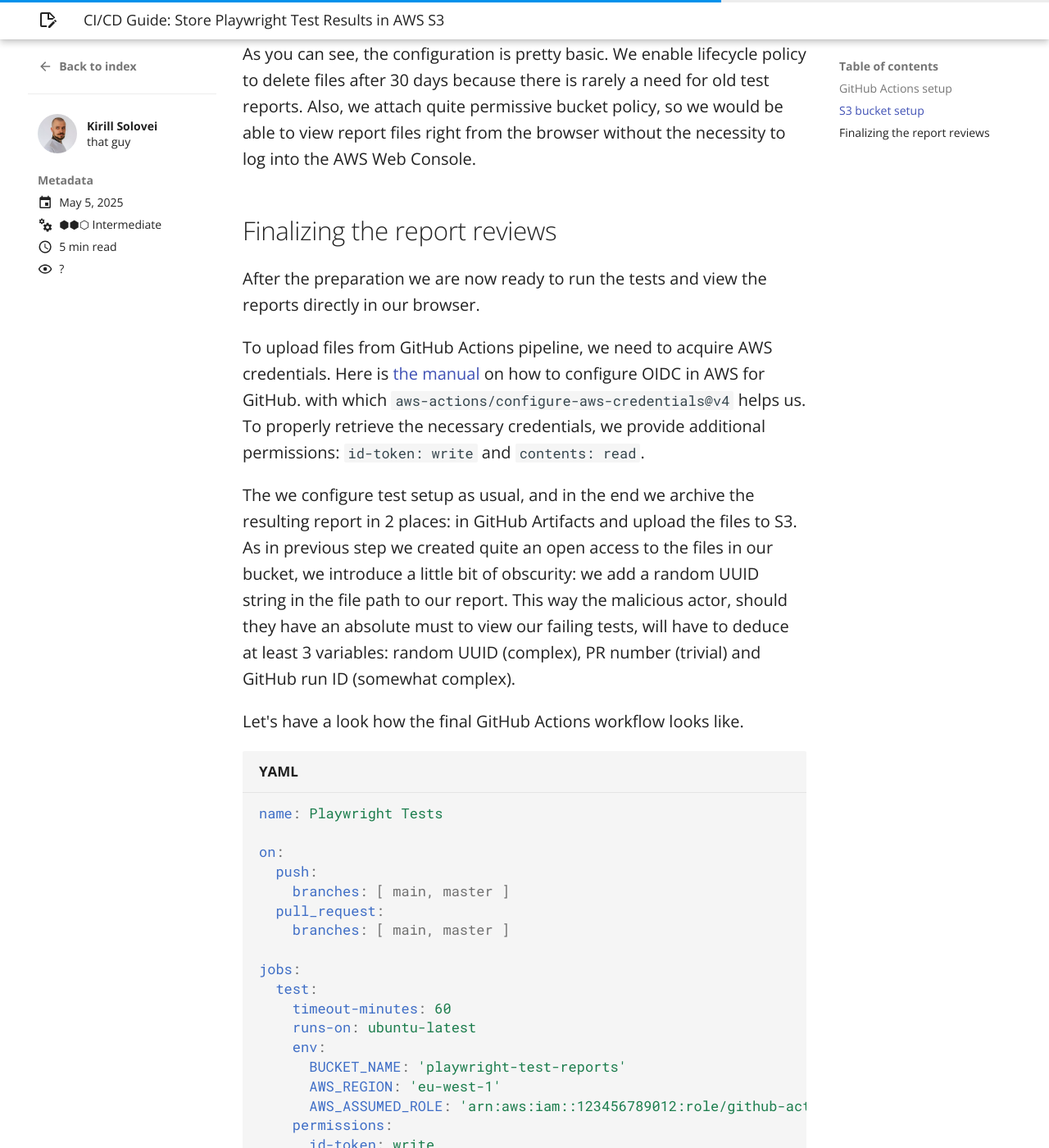
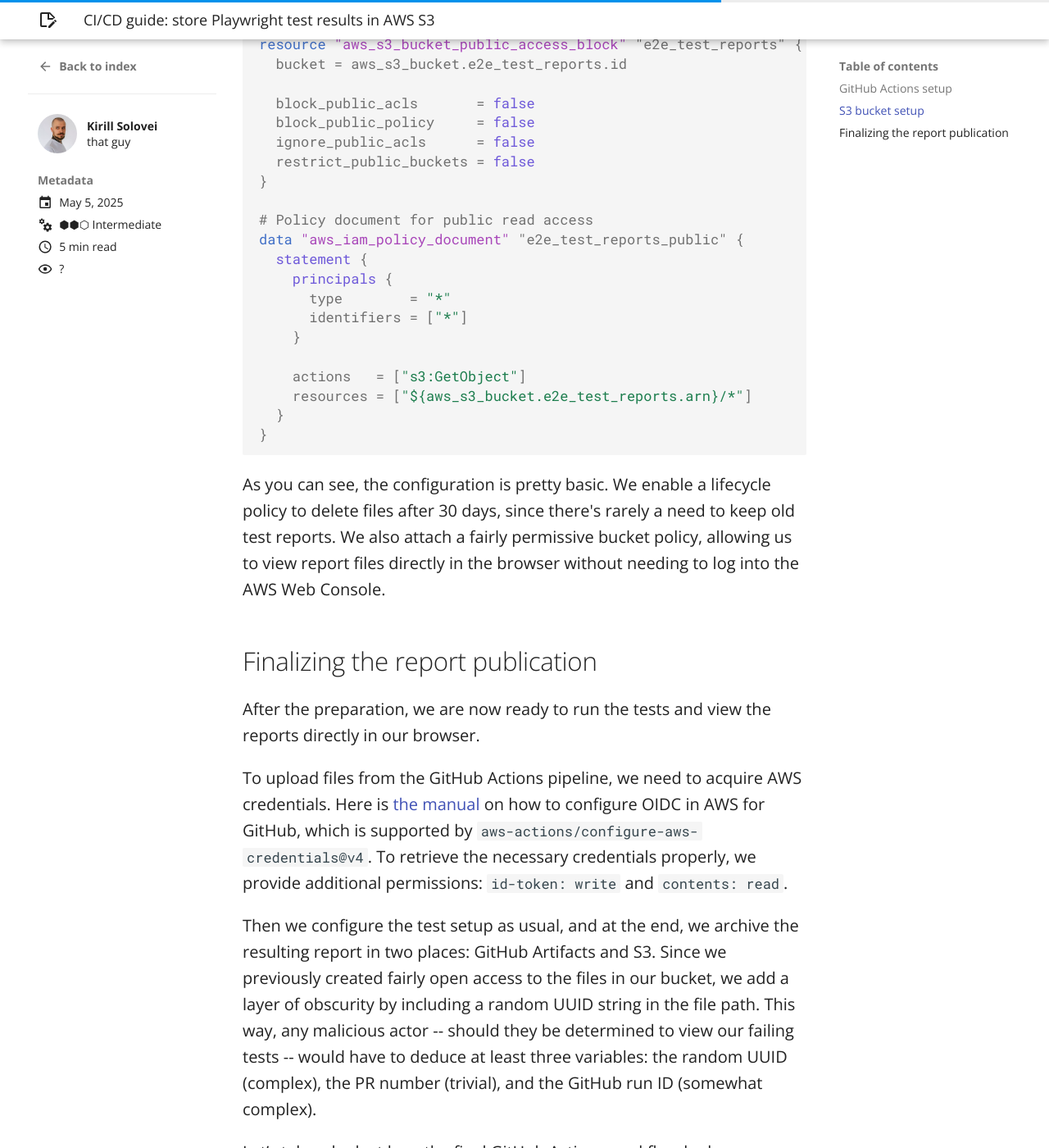
Before and after one commit to hatedabamboo/notes.hatedabamboo.me, an MkDocs documentation site: the page built from docs/posts/cicd-guide-store-playwright-test-results-in-aws-s3.md, in a window 1280 px wide and 1400 px high, scrolled down 4370 px. Shown: the whole window at 82% size. Built offline with MkDocs 1.6.1 and Material for MkDocs 9.7.7, drawn with Linux system fonts in a browser that asks for light colours; some of the changed text lies outside the part shown.

Commit message:
New post: Storing Playwright test results in AWS S3

````diff
--- a/docs/posts/cicd-guide-store-playwright-test-results-in-aws-s3.md
+++ b/docs/posts/cicd-guide-store-playwright-test-results-in-aws-s3.md
@@ -62,27 +63,27 @@
 
 I just want to emphasize a few key points here.
 
-We must use Ubuntu as the base image, because Playwright dependencies rely solely on Debian [package distributions](https://github.com/microsoft/playwright/blob/cb74d37063dd9add760b49db001bbfa950d77e5b/packages/playwright-core/src/server/registry/dependencies.ts#L110). This should not be an issue running the tests in the pipeline, but for local setups on RHEL-based distributions it might introduce fun challenges.
+We must use Ubuntu as the base image because Playwright dependencies rely exclusively on Debian [package distributions](https://github.com/microsoft/playwright/blob/cb74d37063dd9add760b49db001bbfa950d77e5b/packages/playwright-core/src/server/registry/dependencies.ts#L110). This should not be an issue when running tests in the pipeline, but for local setups on RHEL-based distributions, it might introduce some fun challenges.
 
-Also, running tests on each pull request and push to main branches may be time consuming, so it makes total sense to cache bloated browser downloads (which are ~500Mb) and store for some time. In the following example we save the cache for a day:
+Also, running tests on every pull request and push to main branches can be time-consuming, so it makes perfect sense to cache the bloated browser downloads (which are around 500 MB) and store them for a while. In the following example, we cache them for a day:
 
 ```yaml
-      - name: Get date
-        id: date
-        run: echo "date=$(date +%Y-%m-%d)" >> $GITHUB_OUTPUT
-      - name: Cache Playwright browsers
-        id: cache-playwright-browsers
-        uses: actions/cache@v4
-        with:
-          path: ~/.cache/ms-playwright
-          key: playwright-browsers-${{ steps.date.outputs.date }}
+    - name: Get date
+      id: date
+      run: echo "date=$(date +%Y-%m-%d)" >> $GITHUB_OUTPUT
+    - name: Cache Playwright browsers
+      id: cache-playwright-browsers
+      uses: actions/cache@v4
+      with:
+        path: ~/.cache/ms-playwright
+        key: playwright-browsers-${{ steps.date.outputs.date }}
 ```
 
 ## S3 bucket setup
 
-The first part of the configuration is done, now let's do something about them reports, right?
+The first part of the configuration is done -- now let’s do something about those reports, right?
 
-Obviously, we need a bucket. So let's create one. For the sake of simplicity I will provide only Terraform code here.
+Obviously, we need a bucket. So let’s create one. For the sake of simplicity, I’ll provide only the Terraform code here.
 
 ```hcl
 # S3 bucket for e2e test reports
@@ -143,17 +144,17 @@
 }
 ```
 
-As you can see, the configuration is pretty basic. We enable lifecycle policy to delete files after 30 days because there is rarely a need for old test reports. Also, we attach quite permissive bucket policy, so we would be able to view report files right from the browser without the necessity to log into the AWS Web Console.
+As you can see, the configuration is pretty basic. We enable a lifecycle policy to delete files after 30 days, since there's rarely a need to keep old test reports. We also attach a fairly permissive bucket policy, allowing us to view report files directly in the browser without needing to log into the AWS Web Console.
 
-## Finalizing the report reviews
+## Finalizing the report publication
 
-After the preparation we are now ready to run the tests and view the reports directly in our browser.
+After the preparation, we are now ready to run the tests and view the reports directly in our browser.
 
-To upload files from GitHub Actions pipeline, we need to acquire AWS credentials. Here is [the manual](https://docs.github.com/en/actions/security-for-github-actions/security-hardening-your-deployments/configuring-openid-connect-in-amazon-web-services) on how to configure OIDC in AWS for GitHub. with which `aws-actions/configure-aws-credentials@v4` helps us. To properly retrieve the necessary credentials, we provide additional permissions: `id-token: write` and `contents: read`.
+To upload files from the GitHub Actions pipeline, we need to acquire AWS credentials. Here is [the manual](https://docs.github.com/en/actions/security-for-github-actions/security-hardening-your-deployments/configuring-openid-connect-in-amazon-web-services) on how to configure OIDC in AWS for GitHub, which is supported by `aws-actions/configure-aws-credentials@v4`. To retrieve the necessary credentials properly, we provide additional permissions: `id-token: write` and `contents: read`.
 
-The we configure test setup as usual, and in the end we archive the resulting report in 2 places: in GitHub Artifacts and upload the files to S3. As in previous step we created quite an open access to the files in our bucket, we introduce a little bit of obscurity: we add a random UUID string in the file path to our report. This way the malicious actor, should they have an absolute must to view our failing tests, will have to deduce at least 3 variables: random UUID (complex), PR number (trivial) and GitHub run ID (somewhat complex).
+Then we configure the test setup as usual, and at the end, we archive the resulting report in two places: GitHub Artifacts and S3. Since we previously created fairly open access to the files in our bucket, we add a layer of obscurity by including a random UUID string in the file path. This way, any malicious actor -- should they be determined to view our failing tests -- would have to deduce at least three variables: the random UUID (complex), the PR number (trivial), and the GitHub run ID (somewhat complex).
 
-Let's have a look how the final GitHub Actions workflow looks like.
+Let’s take a look at how the final GitHub Actions workflow looks.
 
 ```yaml
 name: Playwright Tests
@@ -215,8 +216,7 @@
           echo "Uploaded test report to S3: https://${{ env.BUCKET_NAME }}.s3.${{ env.AWS_REGION }}.amazonaws.com/${RANDOM_ID}/PR${{ github.event.pull_request.number }}/${{ github.run_id }}/index.html"
 ```
 
-Of course, this solution is far from secure. To add more safety to publishing the test reports we can utilize Signed URLs and serve them instead of direct links. Or we can modify the bucket policy to allow access only from [specific IP addresses](https://repost.aws/knowledge-center/block-s3-traffic-vpc-ip). The possibilities are vast!
-
+Of course, this solution is far from secure. To improve the safety of publishing test reports, we can use Signed URLs and serve those instead of direct links. Alternatively, we can modify the bucket policy to allow access only from [specific IP addresses](https://repost.aws/knowledge-center/block-s3-traffic-vpc-ip), such as your VPN. The possibilities are vast!
 
 !!! abstract "Closing remarks"
 
````
Also changed, not shown: other parts of docs/posts/cicd-guide-store-playwright-test-results-in-aws-s3.md (+4 -3 lines), docs/assets/cicd-guide-store-playwright-test-results-in-aws-s3.webp (added).
